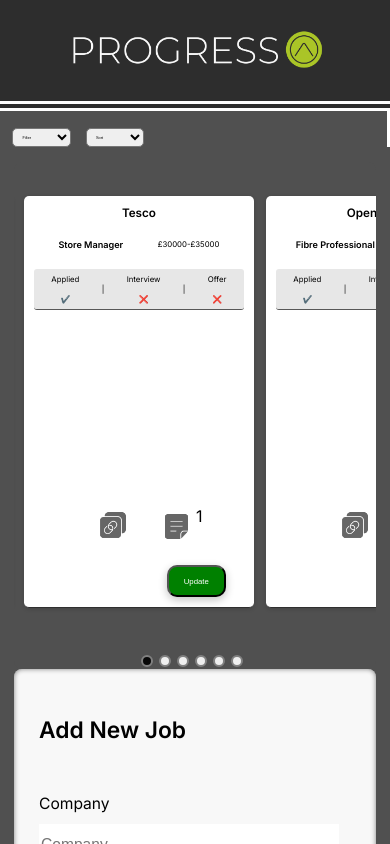
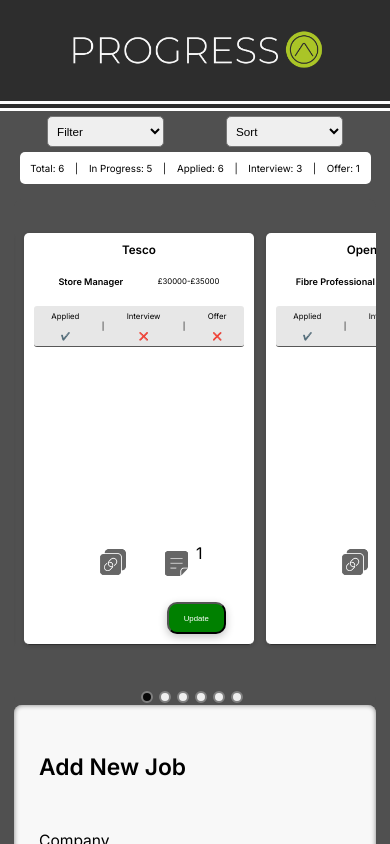
Before and after one commit to GLYNKNIGHT/Job-Tracking-App-Demo, a React (Create React App) app: page / in a window 390 px wide. Shown: the top 844 px of the page. Built offline with nearby package versions, Linux system fonts and the light colour scheme; data requests are answered from the project's data file.

Commit message:
added stats bar

```diff
--- a/src/App.css
+++ b/src/App.css
@@ -10,11 +10,27 @@
 .main{
   display: flex;
   justify-content: space-evenly;
-  height:150vh;
+  height:120vh;
   background-color: rgb(80, 80, 80);
   padding-top: 20px;
 }
 
+.filter_stats{
+  max-width:100vw;
+  background-color: rgb(80, 80, 80);
+  display: flex;
+  justify-content: space-evenly;
+  padding:  1vw 3.2vw 0 6.5vh;
+
+ }
+
+.filter-contaier{
+  width:50vw;
+  background-color: rgb(80, 80, 80);
+  display: flex;
+  align-items: flex-start;
+  gap:15px;
+}
 
 /*Global elements*/
 .progress{
@@ -151,15 +167,7 @@ input:checked + .slider:before {
   border-radius: 50%;
 }
 
-.filter-contaier{
-  width:96.1vw;
-  background-color: rgb(80, 80, 80);
- padding-left: 3.2vw;
- padding-top: 2vh;
-  display: flex;
-  align-items: flex-start;
-  gap:15px;
-}
+
 
 @media screen and (max-width: 800px){
   .main{
@@ -171,6 +179,22 @@ input:checked + .slider:before {
     padding-top: 15px;
   }
 
+  .filter_stats{
+    display: flex;
+    justify-content: space-evenly;
+    flex-direction: column;
+    align-items: center;
+    padding: 0;
+    padding-top: 5px;
+     }
+
+   .filter-contaier{
+    width:100vw;
+    background-color: rgb(80, 80, 80);
+    gap:15px;
+    display: flex;
+    justify-content: space-evenly;
+  }
 
   .input{
     font-size: 4vw;
--- a/src/App.js
+++ b/src/App.js
@@ -6,7 +6,7 @@ import './App.css';
 import JobCarousel from './Components/JobCarousel/JobCarousel.js';
 import Filter from './Components/Filter/Filter.js';
 import Sort from './Components/Sort/Sort'
-
+import Stats from './Components/Stats/Stats'
 
 function App() {
 const [jobs, setJobs] = useState(null)
@@ -26,9 +26,14 @@ const [displayData, setDisplayData] = useState(null)
     <div className="App">
 
     <Header />
+    <div className='filter_stats'>
     <div className='filter-contaier'>
     <Filter jobs={jobs} displayData={displayData} setDisplayData={setDisplayData} />
     <Sort jobs={jobs} displayData={displayData} setDisplayData={setDisplayData}/>
+    </div>
+    <div>
+    {jobs && <Stats jobs={jobs} />}
+    </div>
     </div>
     <div className='main'>
       {jobs && <List displayData={displayData} setDisplayData={setDisplayData}/>}
--- a/src/Components/BigCard/BigCard.js
+++ b/src/Components/BigCard/BigCard.js
@@ -121,7 +121,7 @@ return <div className={styles.big_card}>
         <button className={styles.btn}  onClick={()=> handleSubmit()}> Save Changes</button>
         <button className={styles.btn}  onClick={()=> setBigCard(false)}> Close</button>
         <button className={styles.del_btn} onClick={()=> handleNotProgressed()}>Not Progressed</button>
-        <button className={styles.del_btn} onClick={()=> handleDelete({id})}> Remove</button>
+        <button className={styles.del_btn} onClick={()=> handleDelete({id})}> Delete</button>
     </div>
 </div>
 }
--- a/src/Components/Filter/Filter.module.css
+++ b/src/Components/Filter/Filter.module.css
@@ -1,6 +1,17 @@
 .filter{
     width: 15vw;
+    height:3.7vh;
     font-size: 1vw;
     border-radius: 5px;
     padding:5px
   }
+
+  @media screen and (max-width: 800px){
+    .filter{
+      width: 30vw;
+      height:3.7vh;
+      font-size: 3vw;
+      border-radius: 5px;
+      padding:5px
+    }
+  }
--- /dev/null
+++ b/src/Components/Stats/Stats.js
@@ -0,0 +1,29 @@
+import Styles from './Stats.module.css'
+import {useState} from 'react'
+
+const Stats = ({jobs}) => {
+
+
+
+const inProgressJobs = jobs.filter((job)=> job.notProgressed === false);
+const appliedJobs = jobs.filter((job)=> job.applied === true);
+const interviewJobs = jobs.filter((job)=> job.interview === true);
+const offerJobs = jobs.filter((job)=> job.offer === true);
+
+
+
+return <div className={Styles.stats}>
+<p>Total: {jobs.length}</p>
+<p>|</p>
+<p>In Progress:  {inProgressJobs.length}</p>
+<p>|</p>
+<p>Applied:  {appliedJobs.length} </p>
+<p>|</p>
+<p>Interview:  {interviewJobs.length}</p>
+<p>|</p>
+<p>Offer:  {offerJobs.length}</p>
+
+    </div>
+}
+
+export default Stats
--- /dev/null
+++ b/src/Components/Stats/Stats.module.css
@@ -0,0 +1,24 @@
+
+.stats{
+    width:50vw;
+    height:3.7vh;
+    background-color: white;
+    border-radius: 5px;
+    font-size: 0.9vw;
+    display: flex;
+    justify-content: space-evenly;
+    align-items: center;
+
+}
+
+.stats p{
+    margin: 0;
+}
+
+@media screen and (max-width: 800px){
+    .stats{
+        width:90vw;
+        font-size: 2.5vw;
+        margin-top:5px
+    }
+}
```
